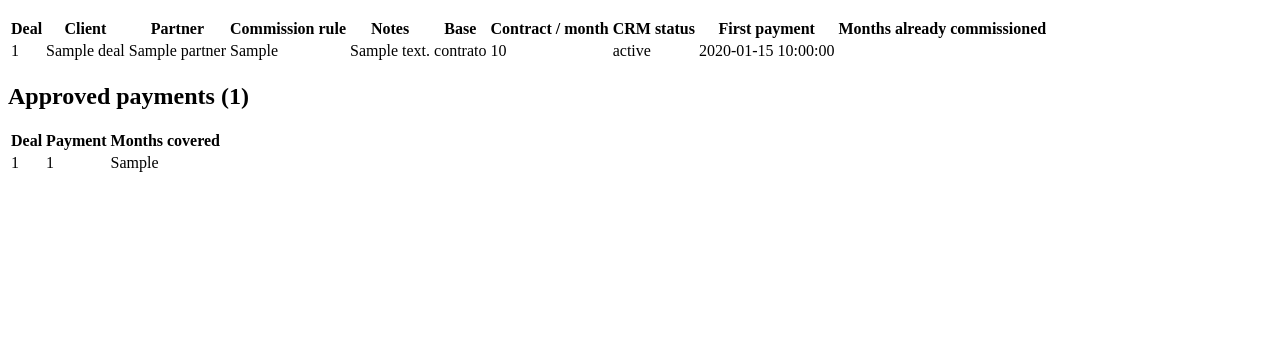
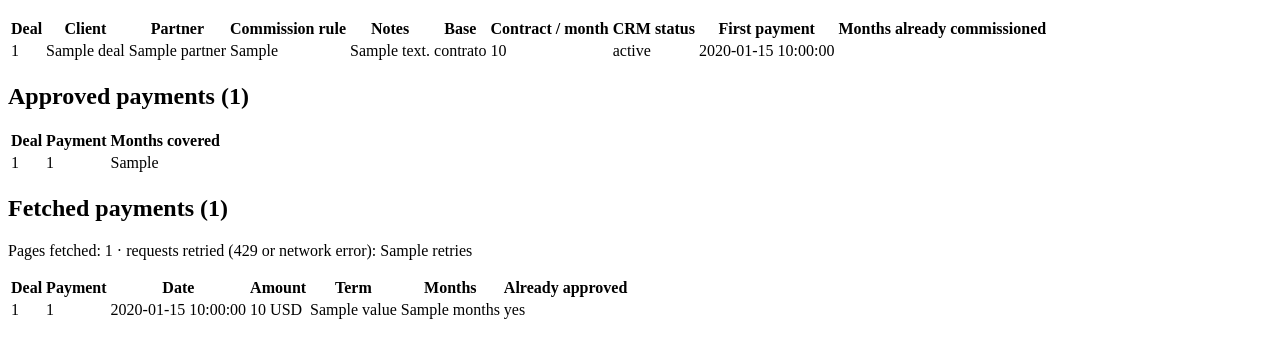
Before and after one commit to HitomiD/humand-commission-calculator, a FastAPI app: template calculator/templates/index.html in a window 1280 px wide. Shown: the part 257-615 px from the top of the page. Run offline with FastAPI, Linux system fonts and the light colour scheme; the template is opened without the code that fills it: most values are stand-ins (such as "Sample title", 1, 10 or a date in 2020).

Commit message:
feat: show fetched payments on the page
- Fetch payments on "/" and /api/data and show them with the fetch
  stats (pages, retries) and any payment errors
- Read the payments endpoint from the required PAYMENTS_API_URL setting,
  so it can point at the local mock or any deployment like an external
  service; a missing setting is shown on the page
- Show a failed fetch as an error section instead of a 500, so the
  inputs and their issues stay visible
- Replace the fetch with a fixed result in route tests; add tests for a
  failed fetch and for the setting
- Document PAYMENTS_API_URL in the README

```diff
--- a/calculator/app.py
+++ b/calculator/app.py
@@ -5,7 +5,7 @@ Jinja templates. It is served locally by Uvicorn and on Vercel through
 ``api/index.py``.
 
 A single page grows with each phase of the implementation plan: it currently
-shows the loaded inputs; fetched payments and commission lines come later.
+shows the loaded inputs and the fetched payments; commission lines come later.
 """
 
 from pathlib import Path
@@ -14,7 +14,9 @@ from fastapi import FastAPI, Request
 from fastapi.responses import HTMLResponse
 from fastapi.templating import Jinja2Templates
 
+from calculator.config import ConfigError
 from calculator.data import InputData, load_inputs
+from calculator.payments import FetchError, FetchResult, fetch_payments
 
 # Resolved from this file, like DATA_DIR, so it works under Uvicorn and Vercel.
 templates = Jinja2Templates(directory=Path(__file__).resolve().parent / "templates")
@@ -34,12 +36,25 @@ def _months_done(data: InputData) -> dict[str, int | None]:
     return totals
 
 
+def _fetch() -> tuple[FetchResult | None, str | None]:
+    # A failed fetch is shown on the page instead of failing the request, so
+    # the inputs and their issues stay visible (D-26).
+    try:
+        return fetch_payments(), None
+    except (ConfigError, FetchError) as e:
+        return None, str(e)
+
+
 @app.get("/", response_class=HTMLResponse)
 def index(request: Request):
     data = load_inputs()
-    return templates.TemplateResponse(
-        request, "index.html", {"data": data, "months_done": _months_done(data)}
-    )
+    fetched, fetch_error = _fetch()
+    return templates.TemplateResponse(request, "index.html", {
+        "data": data,
+        "months_done": _months_done(data),
+        "fetched": fetched,
+        "fetch_error": fetch_error,
+    })
 
 
 # Same data as JSON, for debugging and for comparing against the expected
@@ -47,9 +62,14 @@ def index(request: Request):
 @app.get("/api/data")
 def data_json() -> dict:
     data = load_inputs()
+    fetched, fetch_error = _fetch()
     return {
         "deals": data.deals,
         "approved_payments": data.approved,
         "issues": data.issues,
         "blocked_deals": sorted(data.blocked_deals),
+        "payments": fetched.payments if fetched else None,
+        "payment_errors": fetched.errors if fetched else None,
+        "fetch_stats": fetched.stats if fetched else None,
+        "fetch_error": fetch_error,
     }
--- a/calculator/templates/index.html
+++ b/calculator/templates/index.html
@@ -1,10 +1,32 @@
 {% extends "base.html" %}
-{# Main page. It grows one section per phase: inputs now, then fetched
-   payments (phase 2), then commission lines (phase 3 onward). #}
+{# Main page. It grows one section per phase: inputs and fetched payments
+   now, then commission lines (phase 3 onward). #}
 
 {% block content %}
 
-{# Data problems come first: a blocked deal must never go unnoticed (D-22). #}
+{# Problems come first: a blocked deal or a failed fetch must never go
+   unnoticed (D-22, D-26). #}
+{% if fetch_error %}
+<section>
+  <h2>Payments could not be fetched</h2>
+  <p>{{ fetch_error }}</p>
+  <p>No commission can be calculated until the payment list is complete.</p>
+</section>
+{% endif %}
+
+{% if fetched and fetched.errors %}
+<section>
+  <h2>Payment errors ({{ fetched.errors | length }})</h2>
+  <p>These payments are not used; their deals go to review.</p>
+  <table>
+    <tr><th>Payment</th><th>Deal</th><th>Problem</th></tr>
+    {% for e in fetched.errors %}
+    <tr><td>{{ e.payment_id or "—" }}</td><td>{{ e.deal_id or "—" }}</td><td>{{ e.message }}</td></tr>
+    {% endfor %}
+  </table>
+</section>
+{% endif %}
+
 {% if data.issues %}
 <section>
   <h2>Data issues ({{ data.issues | length }})</h2>
@@ -54,4 +76,27 @@
   </table>
 </section>
 
+{% if fetched %}
+{# Informational until phase 3 filters new payments properly (D-05). #}
+{% set approved_ids = data.approved | map(attribute="payment_id") | list %}
+<section>
+  <h2>Fetched payments ({{ fetched.payments | length }})</h2>
+  <p>Pages fetched: {{ fetched.stats.pages }} · requests retried (429 or network error): {{ fetched.stats.retries }}</p>
+  <table>
+    <tr><th>Deal</th><th>Payment</th><th>Date</th><th>Amount</th><th>Term</th><th>Months</th><th>Already approved</th></tr>
+    {% for p in fetched.payments %}
+    <tr>
+      <td>{{ p.deal_id }}</td>
+      <td>{{ p.payment_id }}</td>
+      <td>{{ p.payment_date }}</td>
+      <td>{{ p.amount }} {{ p.currency }}</td>
+      <td>{{ p.payment_term.value }}</td>
+      <td>{{ p.payment_term.months }}</td>
+      <td>{{ "yes" if p.payment_id in approved_ids else "no" }}</td>
+    </tr>
+    {% endfor %}
+  </table>
+</section>
+{% endif %}
+
 {% endblock %}
```
Also changed, not shown: calculator/config.py (+13 -6 lines), calculator/payments.py (+14 -11 lines), tests/test_app.py (+46 -1 lines), tests/test_config.py (added, +20 -0 lines), tests/test_payments.py (+6 -5 lines), README.md.
